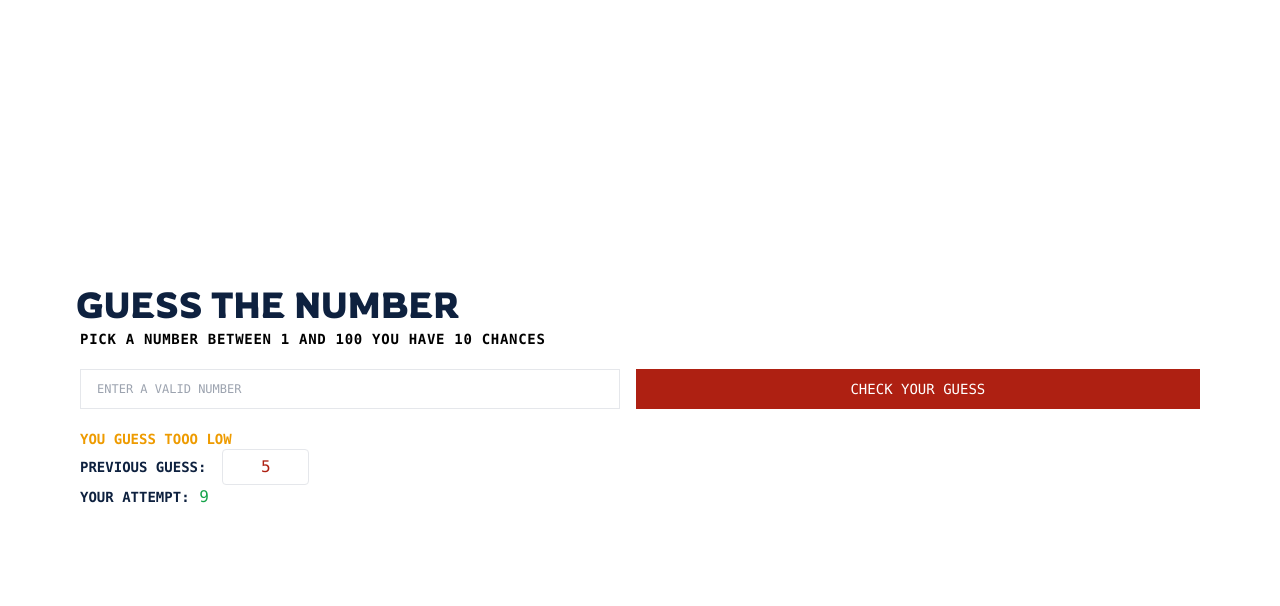
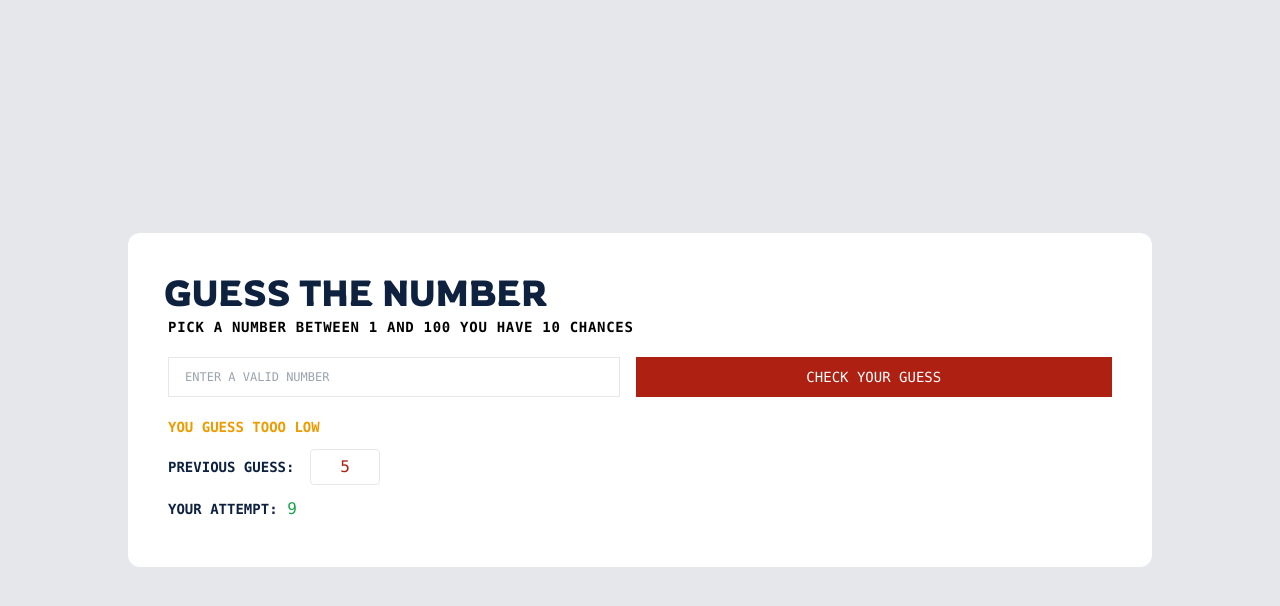
Before and after one commit to uniqweber/guessing-number-game, a website: page index.html in a window 1280 px wide. Both pictures are taken after typing "5" into the empty fields and a click on the button "CHECK YOUR GUESS". Drawn offline with Linux system fonts and the light colour scheme.

Commit message:
final touch up done ready showcase

```diff
--- a/guess.js
+++ b/guess.js
@@ -1,5 +1,4 @@
-// const gameNumber = parseInt(Math.random() * 100 + 1);
-const gameNumber = 15;
+const gameNumber = parseInt(Math.random() * 100 + 1);
 const userForm = document.getElementById("userForm");
 const userInput = document.getElementById("userInput");
 const submitBtn = document.getElementById("submitBtn");
@@ -58,9 +57,12 @@ function winnerCheck(currentGuess) {
 function attemptHave(guess) {
   showPevGuess.innerHTML = "";
   arr.push(guess);
-  gameNumber < guess
-    ? (hint.innerText = "You Guess TOOO High")
-    : (hint.innerText = "You Guess TOOO Low");
+  if (gameNumber < guess) {
+    hint.innerText = "You Guess TOOO High";
+  } else {
+    hint.innerText = "You Guess TOOO Low";
+  }
+
   gameAttempt--;
   showUserAttempt.innerText = gameAttempt;
   if (gameAttempt > 0 && gameAttempt <= 10) {
@@ -79,16 +81,17 @@ function attemptHave(guess) {
     gameMode = false;
     showErr.innerText = "Sorry You Lost the game";
     hint.innerText = "";
-
     userForm.reset();
   }
 }
 
 startGame.addEventListener("click", () => {
+  showErr.innerText = "";
   userInput.removeAttribute("disabled");
   submitBtn.removeAttribute("disabled");
   userInput.classList.remove("cursor-not-allowed");
   submitBtn.classList.remove("cursor-not-allowed");
   userWon.innerText = "";
   startGame.setAttribute("hidden", "");
+  window.location.reload();
 });
--- a/index.html
+++ b/index.html
@@ -7,8 +7,8 @@
     <title>Guess The Number</title>
   </head>
   <body>
-    <main class="min-h-screen flex items-center justify-center sm:p-10">
-      <div class="w-full p-5 sm:p-10 rounded-xl">
+    <main class="min-h-screen bg-gray-200 flex items-center justify-center sm:p-10">
+      <div class="w-full bg-white p-5 sm:p-10 rounded-xl max-w-screen-lg mx-auto">
         <h1 class="font-game text-4xl text-dark -ml-1">
           Guess the <span class="">Number</span>
         </h1>
@@ -24,7 +24,7 @@
               type="number"
               id="userInput"
               placeholder="ENTER A VALID NUMBER"
-              class="block w-full border text-xs h-10 focus:border-warning outline-none px-4"
+              class="block w-full border text-xs h-10 focus:border-dark outline-none px-4"
             />
             <button
               id="submitBtn"
@@ -38,7 +38,7 @@
             <p id="won" class="text-sm text-green-500 font-semibold"></p>
             <p id="error" class="text-sm text-error font-semibold"></p>
             <p id="hint" class="text-sm text-warning font-semibold"></p>
-            <div class="flex flex-col sm:flex-row sm:items-center gap-4">
+            <div class="flex flex-col sm:flex-row sm:items-center gap-4 my-3">
               <h2 class="sm:flex-shrink-0 font-semibold text-sm">
                 Previous Guess:
               </h2>
```
Also changed, not shown: styles/build.css.
